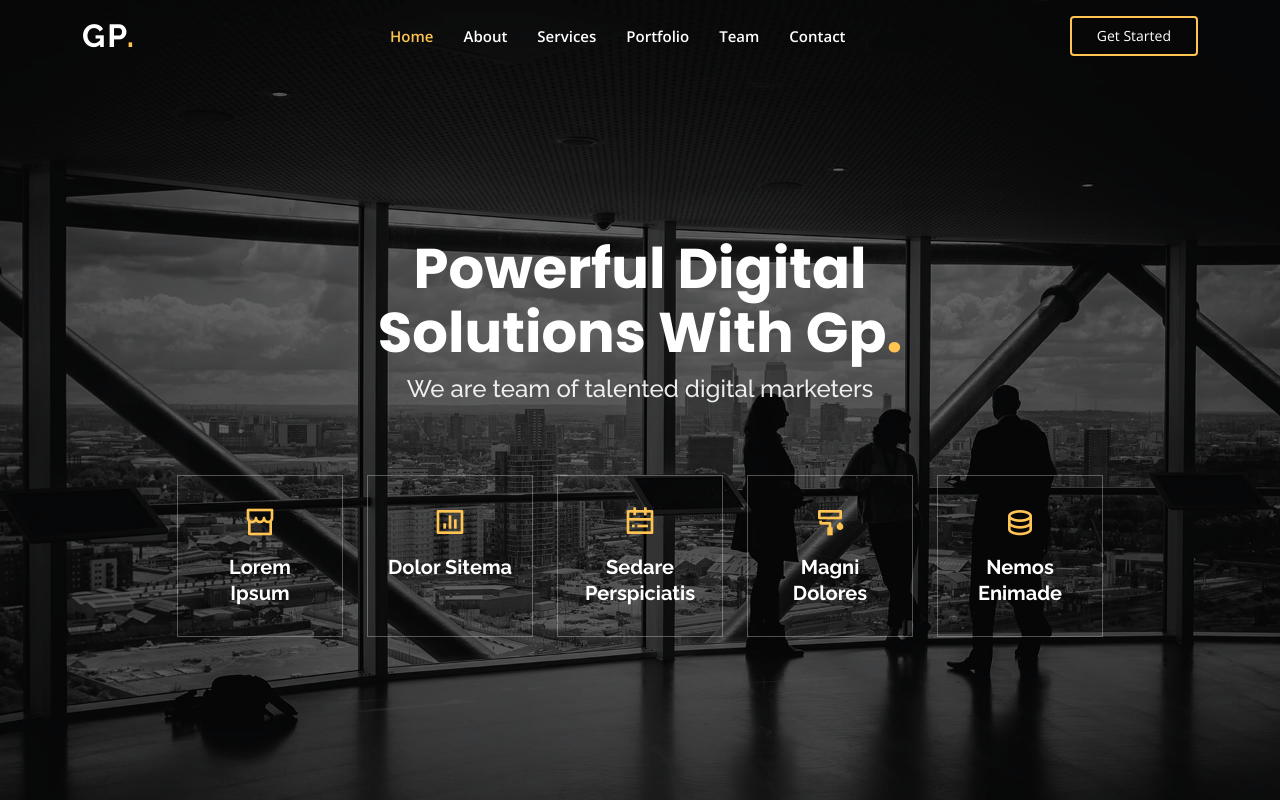
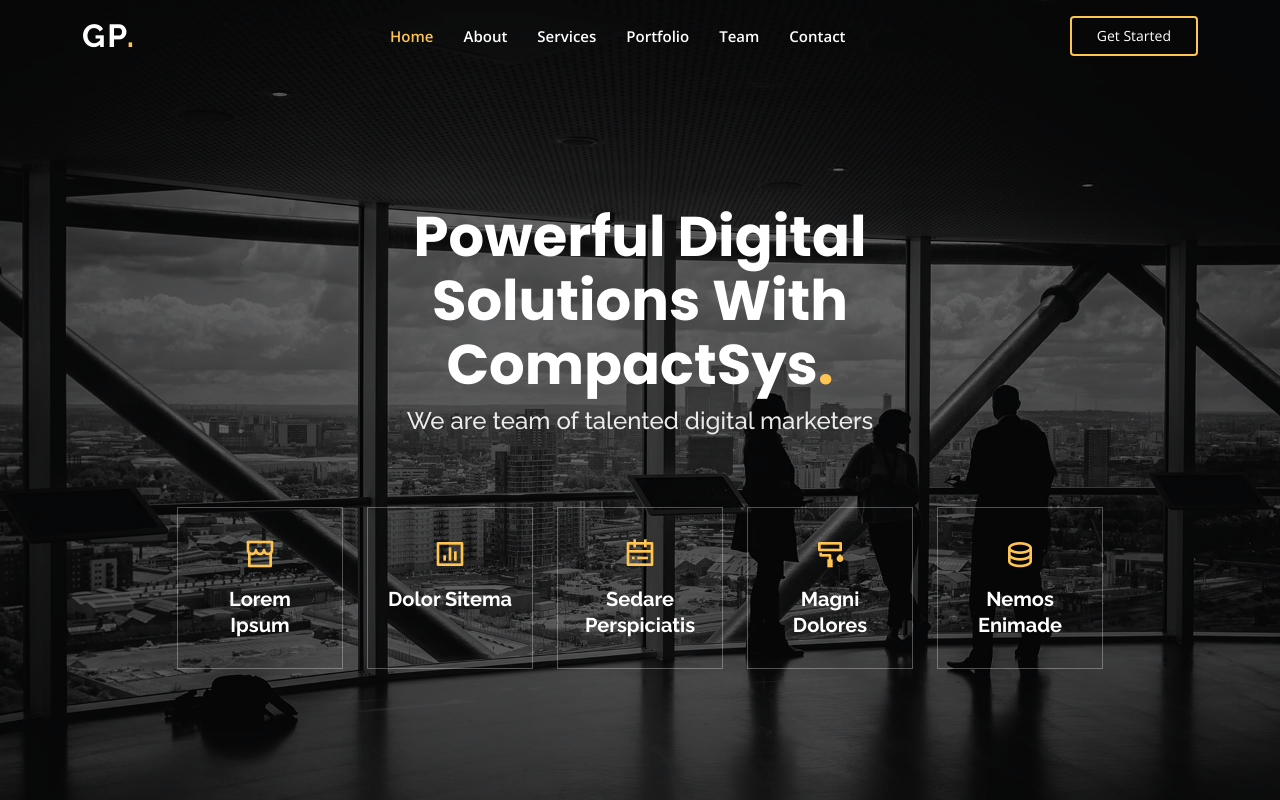
Before and after one commit to compactsys/compactsys.github.io, a plain HTML site: page index.html in a window 1280 px wide. Shown: the top 800 px of the page. Drawn offline with nearby package versions, Linux system fonts and the light colour scheme.

Commit message:
some changes

```diff
--- a/index.html
+++ b/index.html
@@ -5,7 +5,7 @@
   <meta charset="utf-8">
   <meta content="width=device-width, initial-scale=1.0" name="viewport">
 
-  <title>Gp Bootstrap Template - Index</title>
+  <title>CompactSys</title>
   <meta content="" name="description">
   <meta content="" name="keywords">
 
@@ -71,7 +71,7 @@
 
       <div class="row justify-content-center" data-aos="fade-up" data-aos-delay="150">
         <div class="col-xl-6 col-lg-8">
-          <h1>Powerful Digital Solutions With Gp<span>.</span></h1>
+          <h1>Powerful Digital Solutions With CompactSys<span>.</span></h1>
           <h2>We are team of talented digital marketers</h2>
         </div>
       </div>
@@ -725,7 +725,7 @@
 
           <div class="col-lg-3 col-md-6">
             <div class="footer-info">
-              <h3>Gp<span>.</span></h3>
+              <h3>CompactSys<span>.</span></h3>
               <p>
                 A108 Adam Street <br>
                 NY 535022, USA<br><br>
@@ -779,7 +779,7 @@
 
     <div class="container">
       <div class="copyright">
-        &copy; Copyright <strong><span>Gp</span></strong>. All Rights Reserved
+        &copy; Copyright <strong><span>CompactSys</span></strong>. All Rights Reserved
       </div>
       <div class="credits">
         <!-- All the links in the footer should remain intact. -->
```
